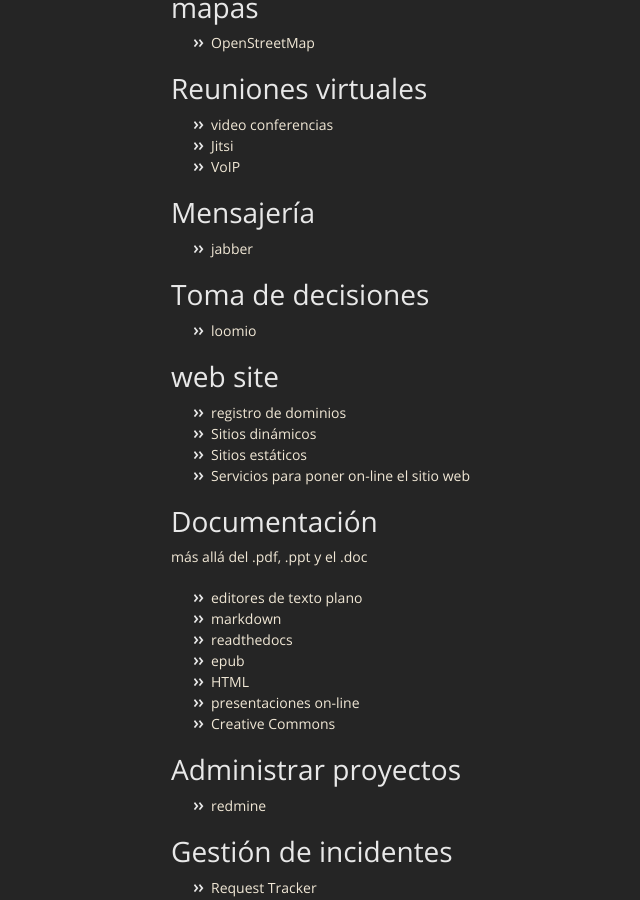
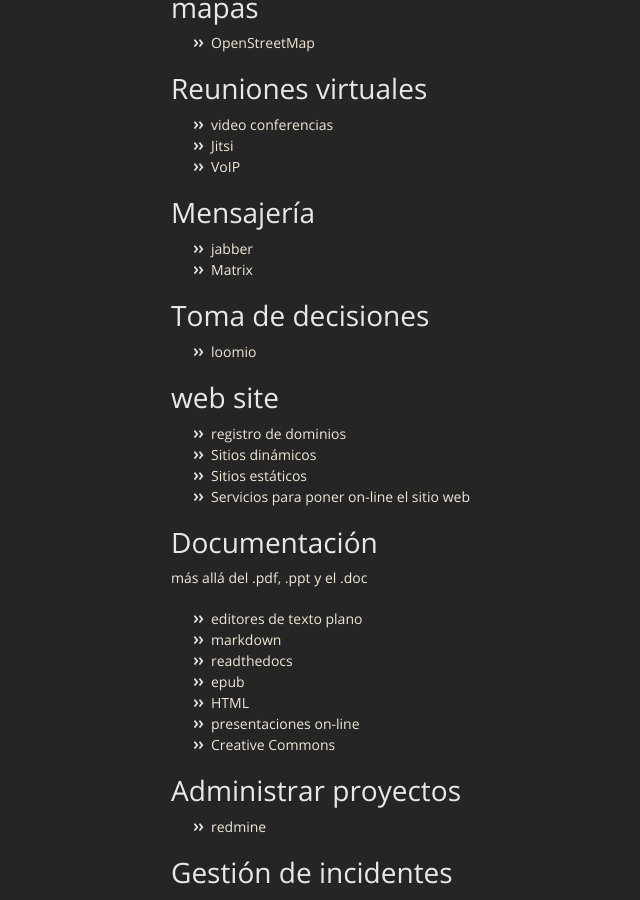
Before and after one commit to dbellomo/desdl, a Jekyll site: the page built from index.md, in a window 1280 px wide and 900 px high, scrolled down 2174 px. Shown: the whole window, without its empty margins (144-784 px from the left). Built offline with Jekyll 4.4.1, drawn with Linux system fonts in a browser that asks for light colours.

Commit message:
mimor change

```diff
--- a/index.md
+++ b/index.md
@@ -86,6 +86,7 @@
 
 # Mensajería
 - jabber
+- Matrix
 
 # Toma de decisiones
 - loomio
```
Also changed, not shown: 1 other file.
